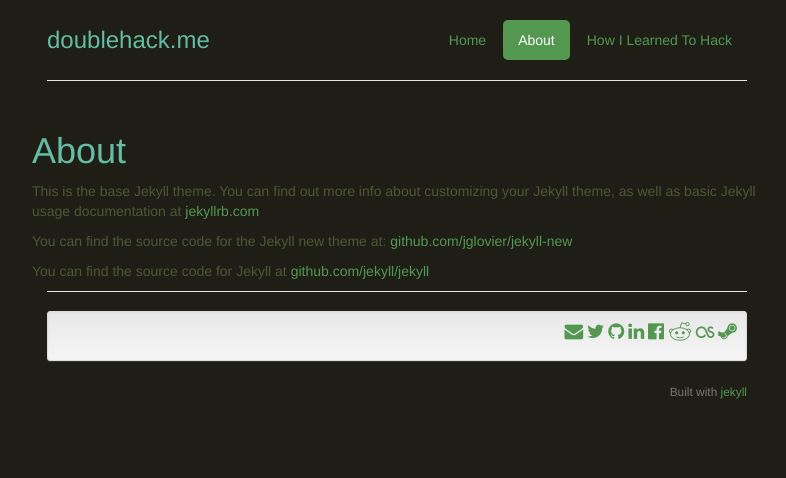
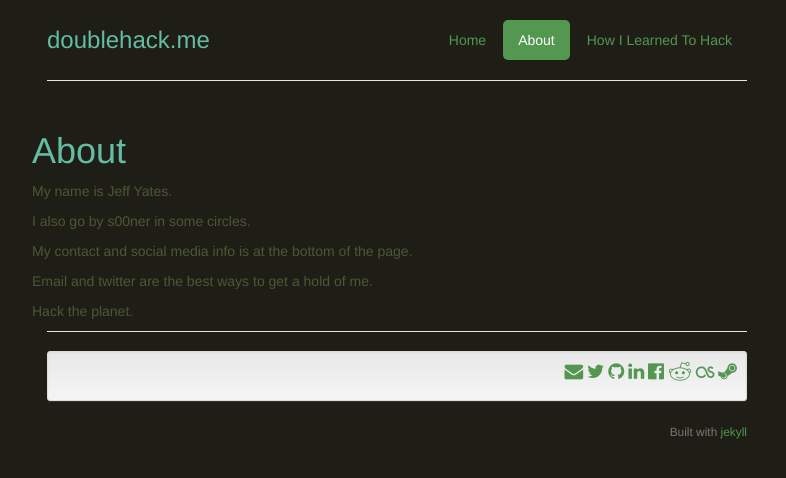
Before and after one commit to s00ner/doublehack.me, a Jekyll site: the page built from about.md, in a window 1280 px wide. Shown: the top 478 px of the page, without its empty margins (243-1029 px from the left). Built offline with Jekyll 4.4.1, drawn with Linux system fonts in a browser that asks for light colours; nearby versions of some CDN libraries.

Commit message:
replaced default about page

```diff
--- a/about.md
+++ b/about.md
@@ -4,8 +4,12 @@ title: About
 permalink: /about/
 ---
 
-This is the base Jekyll theme. You can find out more info about customizing your Jekyll theme, as well as basic Jekyll usage documentation at [jekyllrb.com](http://jekyllrb.com/)
+My name is Jeff Yates.
 
-You can find the source code for the Jekyll new theme at: [github.com/jglovier/jekyll-new](https://github.com/jglovier/jekyll-new)
+I also go by s00ner in some circles.
 
-You can find the source code for Jekyll at [github.com/jekyll/jekyll](https://github.com/jekyll/jekyll)
+My contact and social media info is at the bottom of the page.
+
+Email and twitter are the best ways to get a hold of me.
+
+Hack the planet.
```
